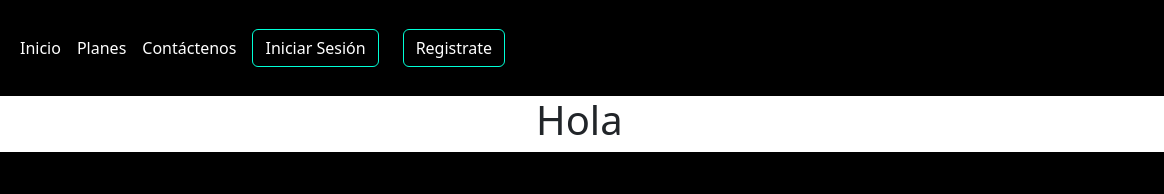
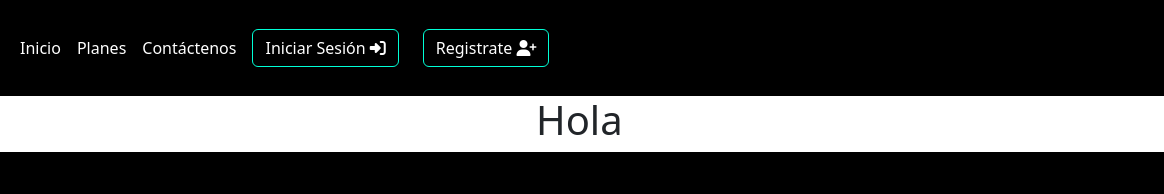
Before and after one commit to rafikis23/Codling, a plain HTML site: page index.html in a window 1280 px wide. Shown: the top 194 px of the page, 116-1280 px from the left. Drawn offline with nearby package versions, Linux system fonts and the light colour scheme.

Commit message:
Segundo commit

```diff
--- a/index.html
+++ b/index.html
@@ -41,8 +41,8 @@
                     </li>
                 </ul>
                 <div class="d-grid gap-2 d-md-flex justify-content-md-end my-2 my-lg-0 ml-auto">
-                    <button class="btn btn-primary m-md-2" type="button">Iniciar Sesión</button>
-                    <button class="btn btn-primary m-md-2" type="button">Registrate</button>
+                    <button class="btn btn-primary m-md-2" type="button">Iniciar Sesión <i class="fas fa-sign-in-alt"></i></button>
+                    <button class="btn btn-primary m-md-2" type="button">Registrate <i class="fas fa-user-plus"></i></button>
                 </div>
             </div>
         </div>
```
